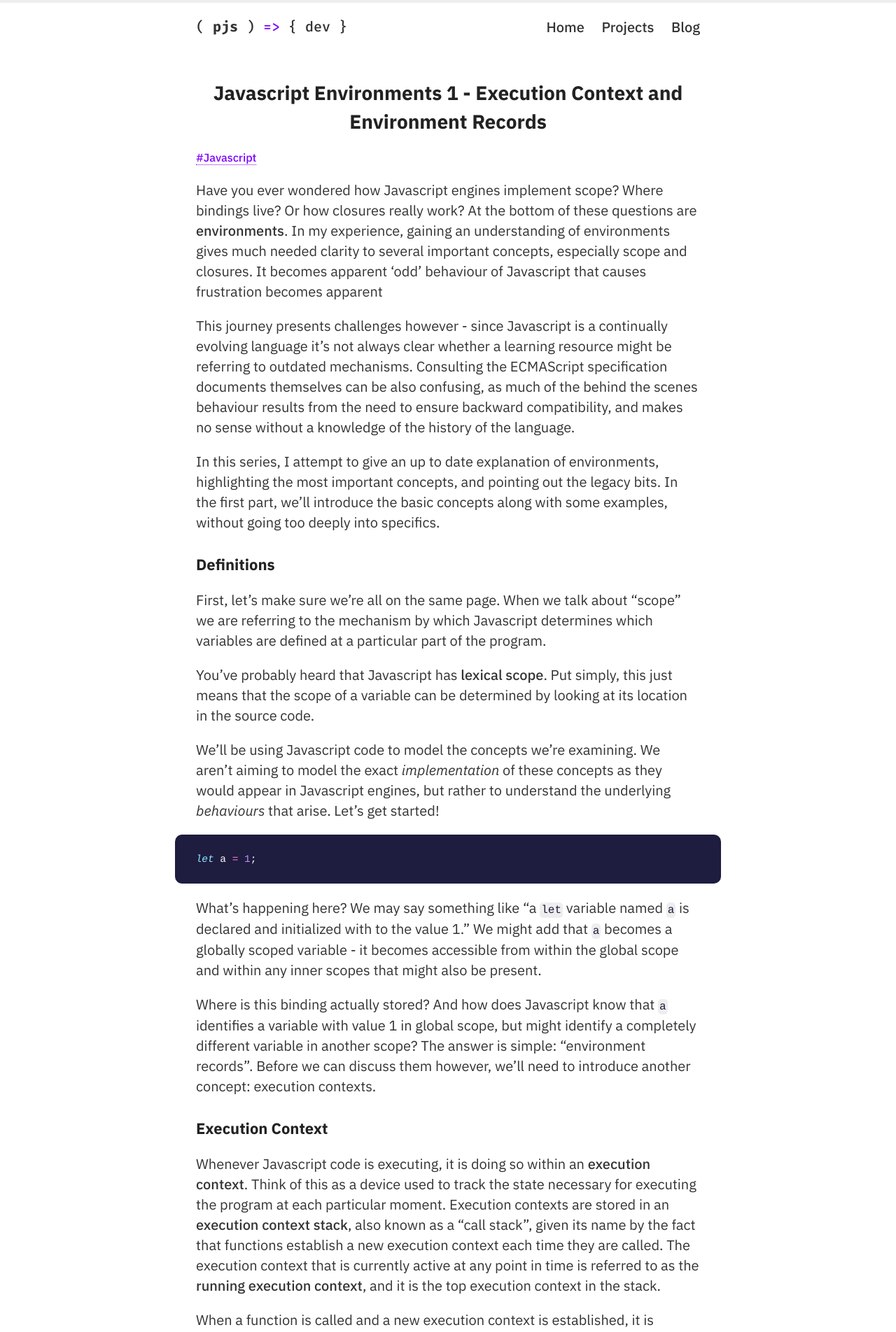
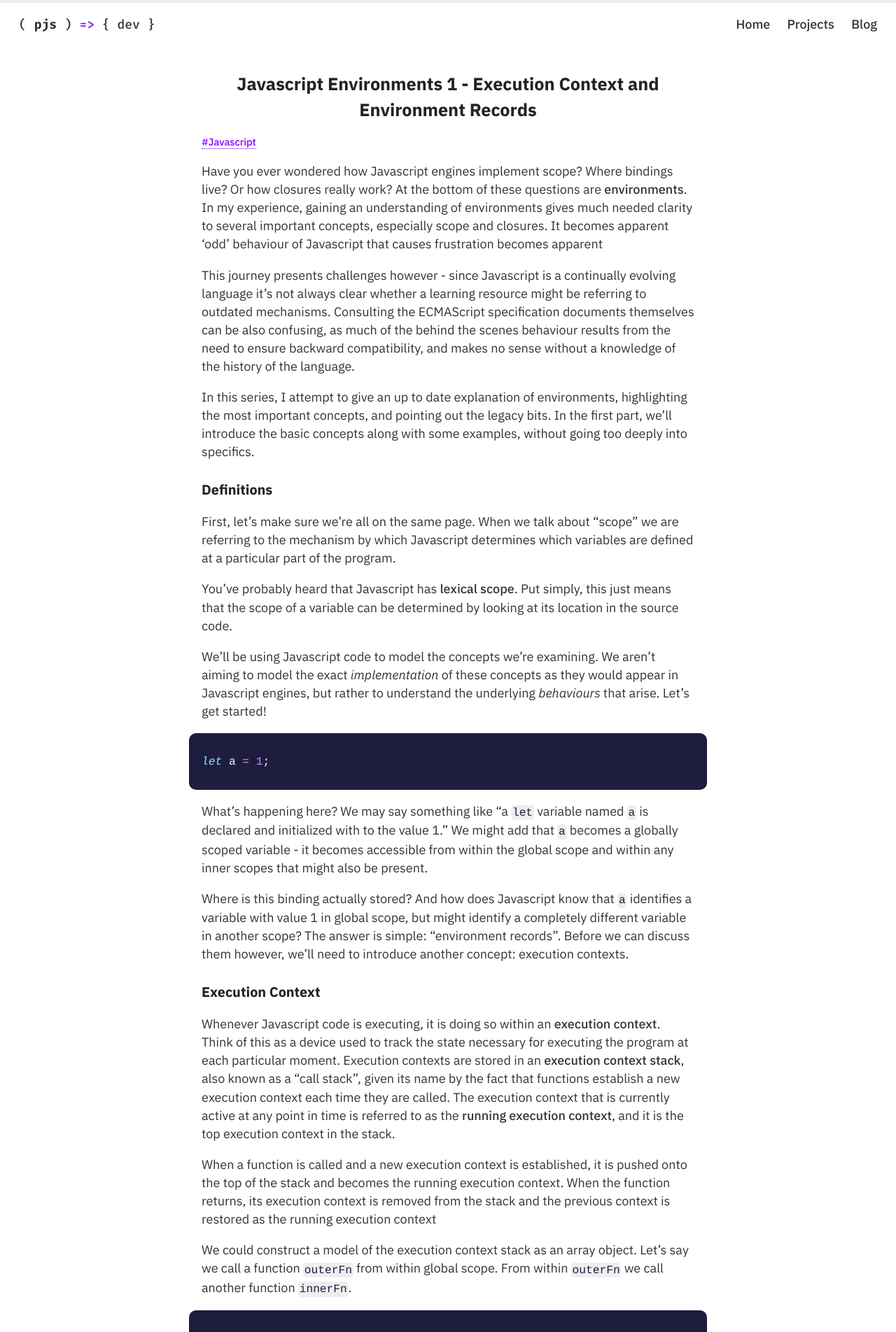
Before and after one commit to peterjsnow/peterjsnow.github.io, a Jekyll site: the page built from _posts/2021-01-30-javascript-environments-part1.md, in a window 1280 px wide. Shown: the top 1904 px of the page at 70% size. Built offline with Jekyll 4.4.1, drawn with Linux system fonts in a browser that asks for light colours.

Commit message:
fixed margins for mobile

```diff
--- a/_layouts/default.html
+++ b/_layouts/default.html
@@ -19,7 +19,6 @@
   <body>
     <div class="wrapper-container">
       <div class="wrapper-masthead">
-        <div class="container">
         <header class="masthead clearfix">
           <div class="site-info">
           <h1 class="site-name">
@@ -40,7 +39,6 @@
           </nav>
         </header>
       </div>
-      </div>
 
       <div class="wrapper-main">
         <div id="main" role="main" class="container">
--- a/_sass/_dracula.scss
+++ b/_sass/_dracula.scss
@@ -1,10 +1,12 @@
 .highlight {
     background-color: #1e1c3f;
-    padding: 0.8em 1em;
+    padding: 0.75rem 0.5rem;
     overflow: auto;
-    font-size: 95%;
     color: #f8f8f2;
     border-radius: 10px;
+    @include mobile {
+        border-radius: 0;
+    }
 }
 
 code {
@@ -14,25 +16,19 @@
 
 .highlighter-rouge {
     color: #1e1c3f;
-    font-size: 0.8rem;
+    font-size: 0.9rem;
 }
 
 div.highlighter-rouge {
     margin-bottom: 1rem;
-    margin-left: -1.5rem;
-    margin-right: -1.5rem;
-
-    @include mobile {
-        margin-left: 0;
-        margin-right: 0;
-    }
+    margin-left: -1rem;
+    margin-right: -1rem;
 }
 
 code.highlighter-rouge {
     background-color: #eee;
     padding: 0.1rem;
     border-radius: 5px;
-    font-weight: 500;
 }
 
 .highlight .hll { background-color: #f1fa8c }
--- a/assets/style.scss
+++ b/assets/style.scss
@@ -15,7 +15,7 @@
 
 
 html {
-  font-size: 20px;
+  font-size: 18px;
   height: 100%;
   @include mobile {
     font-size: 18px;
@@ -33,8 +33,8 @@
 
 .container {
   margin: 0 auto;
-  max-width: 760px;
-  padding: 0 20px;
+  max-width: 740px;
+  padding: 0 1rem;
   width: 100%;
 }
 
@@ -103,7 +103,7 @@
 .share-box {
   font-weight: 500;
   color: $darkGrey;
-  font-size: 14px;
+  font-size: 0.8rem;
   a {
     text-decoration: none;
     text-transform: uppercase;
@@ -127,15 +127,14 @@
 }
 
 ul, ol {
-  margin-bottom: 1em;
-  padding: 1.3em 2.5em;
-  margin-left: -1.5em;
-  margin-right: -1.5em;
+  margin-bottom: 1rem;
+  padding: 1rem 2.2rem;
+  margin-left: -1rem;
+  margin-right: -1rem;
   background: $lightPurple;
   border-radius: 10px;
   @include mobile {
-    margin-left: 0;
-    margin-right: 0;
+    border-radius: 0;
 }
 }
 
@@ -287,7 +286,7 @@
 }
 
 .masthead {
-  padding: 20px 0;
+  padding: 1rem 1.5rem;
 
   @include mobile {
     text-align: center;
@@ -354,7 +353,6 @@
     float: none;
     margin-top: 9px;
     display: block;
-    font-size: 1rem;
   }
 
   a {
@@ -448,7 +446,7 @@
 }
 
 .post-tags {
-  font-size:0.8rem;
+  font-size: 0.8rem;
   font-weight: 500;
 }
 
```
Lines whose indentation alone changed are shown as unchanged.
